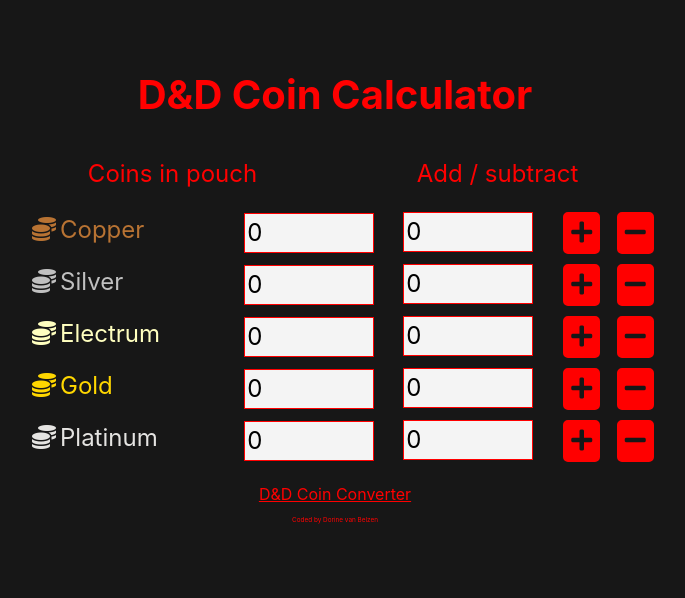
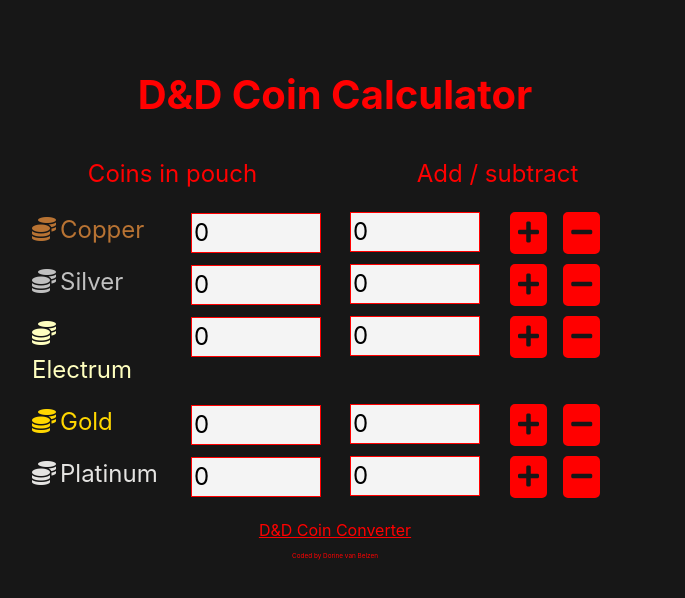
Before and after one commit to Dorine-forritari/react-dnd-coin-calculator, a React (Create React App) app: page / in a window 1280 px wide. Shown: the top 598 px of the page, without its empty margins (305-990 px from the left). Built offline with nearby package versions, Linux system fonts and the light colour scheme.

Commit message:
finetuning the grid

```diff
--- a/src/App.js
+++ b/src/App.js
@@ -442,7 +442,7 @@
           </div>
           <div className='currencies'>
             <div className='row'>
-              <div className='col-4'><Coin type='Copper' color='#b87333' /></div>
+              <div className='col-3'><Coin type='Copper' color='#b87333' /></div>
               <div className='col-3'>
                 <div className='amount'>
                   <input type="number" min="0" max="10000" value={this.state.currentCopper} onChange={this.changeCopper} />
@@ -465,7 +465,7 @@
               </div>
             </div>
             <div className='row'>
-              <div className='col-4'><Coin type='Silver' color='silver' /></div>
+              <div className='col-3'><Coin type='Silver' color='silver' /></div>
               <div className='col-3'>
                 <div className='amount'>
                   <input type="number" min="0" max="10000" value={this.state.currentSilver} onChange={this.changeSilver} />
@@ -488,7 +488,7 @@
               </div>
             </div>
             <div className='row'>
-              <div className='col-4'><Coin type='Electrum' color='#ffffbf' /></div>
+              <div className='col-3'><Coin type='Electrum' color='#ffffbf' /></div>
               <div className='col-3'>
                 <div className='amount'>
                   <input type="number" min="0" max="10000" value={this.state.currentElectrum} onChange={this.changeElectrum} />
@@ -511,7 +511,7 @@
               </div>
             </div>
             <div className='row'>
-              <div className='col-4'><Coin type='Gold' color='gold' /></div>
+              <div className='col-3'><Coin type='Gold' color='gold' /></div>
               <div className='col-3'>
                 <div className='amount'>
                   <input type="number" min="0" max="10000" value={this.state.currentGold} onChange={this.changeGold} />
@@ -534,7 +534,7 @@
               </div>
             </div>
             <div className='row'>
-              <div className='col-4'><Coin type='Platinum' color='#e5e4e2'/></div>
+              <div className='col-3'><Coin type='Platinum' color='#e5e4e2'/></div>
               <div className='col-3'>
                 <div className='amount'>
                   <input type="number" min="0" max="10000" value={this.state.currentPlatinum} onChange={this.changePlatinum} />
```
